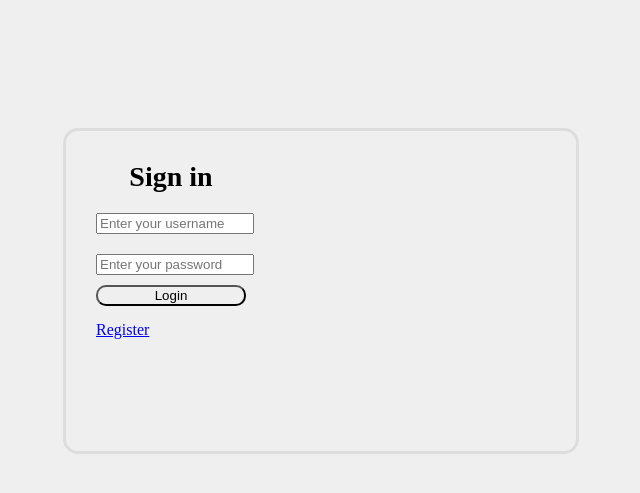
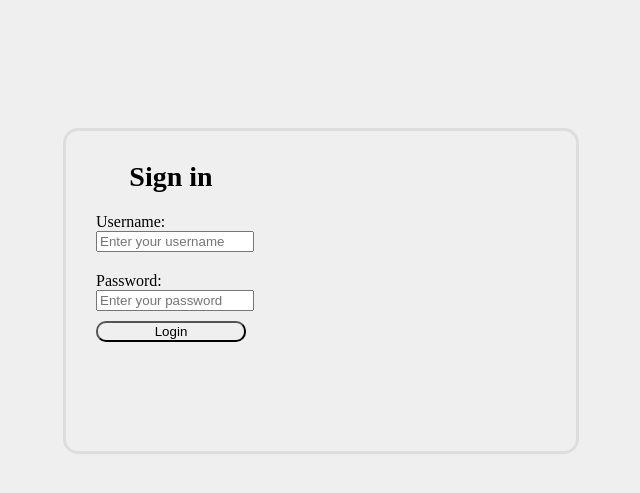
Before and after one commit to AvonGenesis/rawr_chat, a PHP site: page /index.php in a window 1280 px wide. Shown: the top 493 px of the page, without its empty margins (319-959 px from the left). Run offline with PHP 8.4, Linux system fonts and the light colour scheme.

Commit message:
Add input box titles

```diff
--- a/login_form.php
+++ b/login_form.php
@@ -2,13 +2,12 @@
 <div id="loginForm">
     <form action="index.php" method="post">
         <div id="signin">Sign in</div>
-        <input id="username_input" type="text" name="username" value="" placeholder="Enter your username"/>
+        <div id="username">Username:</br>
+            <input id="username_input" type="text" name="username" value="" placeholder="Enter your username"/>
+        </div>
+        <div id="password">Password:</br>
         <input id="password_input" type="password" name="password" value="" placeholder="Enter your password"/>
+        </div>
         <input id="submit" type="submit" value="Login" />
-        </br>
-        <a id="register" href="register_form.php">Register</a>
     </form>
-
-
-
 </div>
```
